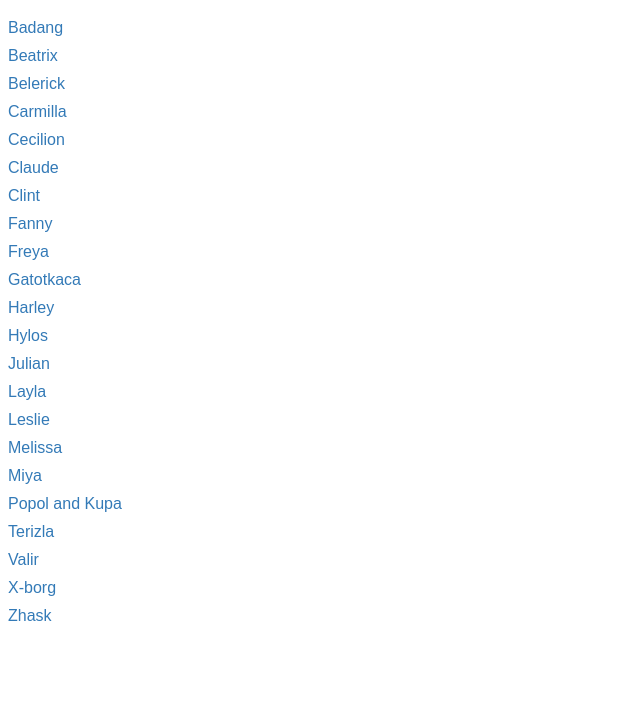
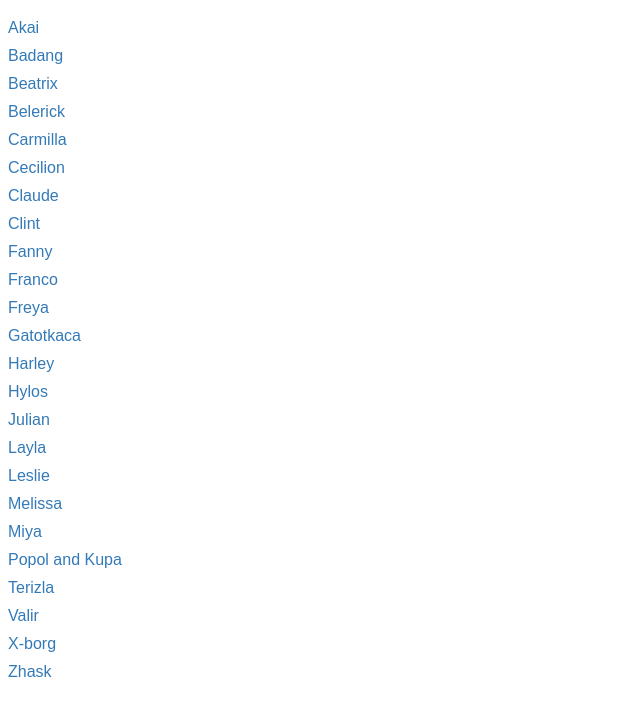
Before and after one commit to hmenorjr/mlbb-counter-heroes, a plain HTML site: page index.html in a window 1280 px wide. Shown: the part 61-776 px from the top of the page, without its empty margins (0-640 px from the left). Drawn offline with Linux system fonts and the light colour scheme.

Commit message:
Added some more heroes and counters

```diff
--- a/index.html
+++ b/index.html
@@ -9,6 +9,7 @@
 <body>
     <h1>Heroes and Counter Heroes</h1>
     <ul id="heroes">
+        <li><a href="#" data-hero="Akai">Akai</a></li>
         <li><a href="#" data-hero="Badang">Badang</a></li>
         <li><a href="#" data-hero="Beatrix">Beatrix</a></li>
         <li><a href="#" data-hero="Belerick">Belerick</a></li>
@@ -17,6 +18,7 @@
         <li><a href="#" data-hero="Claude">Claude</a></li>
         <li><a href="#" data-hero="Clint">Clint</a></li>
         <li><a href="#" data-hero="Fanny">Fanny</a></li>
+        <li><a href="#" data-hero="Franco">Franco</a></li>
         <li><a href="#" data-hero="Freya">Freya</a></li>
         <li><a href="#" data-hero="Gatotkaca">Gatotkaca</a></li>
         <li><a href="#" data-hero="Harley">Harley</a></li>
--- a/script.js
+++ b/script.js
@@ -1,18 +1,18 @@
 // Data for heroes and their counter heroes
 const heroesData = {
-    "Hylos": ["Fanny", "Natalia", "Eudora", "Sun", "Odette", "Karrie", "Valir", "Alpha", "Grock", "Akai", "Franco"],
+    "Hylos": ["Fanny", "Natalia", "Eudora", "Sun", "Odette", "Karrie", "Valir", "Alpha", "Grock", "Akai", "Franco","Leslie"],
     "Layla": ["Natalia", "Fanny", "Hayabusa", "Lancelot", "Gusion", "Miya", "Harley", "Kagura", "Lunox", "Vexana", "Cecilion", "Claude", "Zilong"],
     "Miya": ["Natalia", "Alucard", "Clint", "Layla", "Eudora", "Zilong", "Saber", "Lancelot", "Kaja", "Hayabusa", "Jawhead", "Chou", "Hanzo"],
     "Fanny": ["Claude", "Granger", "Lesley", "Hilda", "Alucard", "Cecilion", "Valir", "Yi Sun-shin", "Ling", "Helcurt", "Atlas", "Grock", "Johnson"],
-    "Gatotkaca": ["Silvanna","Franco","Ruby","Minsitthar","Kaja","Alpha","Lunox","Karrie","Hayabusa","Natalia","Miya","Sun","Balmond","Bruno","Layla","Eudora","Vale","Nana","Aurora","Uranus","Dyrroth","Thamuz","Freya","X-Borg","Yin"],
-    "Belerick": ["Valir","Karrie", "Dyrroth", "Thamuz", "Fanny", "Uranus", "Carmilla", "Angela", "Floryn", "Freya", "Sun", "Alpha", "Minsitthar", "Saber"],
+    "Gatotkaca": ["Silvanna","Franco","Ruby","Minsitthar","Kaja","Alpha","Lunox","Karrie","Hayabusa","Natalia","Miya","Sun","Balmond","Bruno","Layla","Eudora","Vale","Nana","Aurora","Uranus","Dyrroth","Thamuz","Freya","X-Borg","Yin","Leslie"],
+    "Belerick": ["Valir","Karrie", "Dyrroth", "Thamuz", "Fanny", "Uranus", "Carmilla", "Angela", "Floryn", "Freya", "Sun", "Alpha", "Minsitthar", "Saber","Leslie"],
     "Melissa": ["Moskov","Franco","Yve","Aurora","Saber","Lancelot","Yu Zhong","Eudora","Chou","Brody","Claude","Clint","Lesley","Hayabusa","X.Borg"],
     "Cecilion": ["Chou","Gusion","Harley","Hayabusa","Helcurt","Aldous","Lancelot","Kufra","Lesley","Natalia"],
-    "Carmilla": ["Lunox","Baxia","Claude","Kaja","Karrie","Pharsa","Chou","Wanwan","Hanabi"],
+    "Carmilla": ["Lunox","Baxia","Claude","Kaja","Karrie","Pharsa","Chou","Wanwan","Hanabi","Leslie"],
     "Xborg": ["Esmeralda","Chou","Gloo","Baxia","Franco","Nana","Granger","Khufra","Kimmy","Lesley","Alpha","Gusion","Pharsa","Guinevere","Silvanna","Ruby","Minsitthar","Kaja","Yi-Sun-Shin","Ling","Atlas","Gatotkaca","Uranus","Lancelot","Balmond","Lunox","Hayabusa"],
     "Zhask": ["Eudora","Helcurt","Akai","Cecilion","Claude","Lancelot","Fanny","Joy","Nolan","Paquito","Xavier","Vale","Belerick","Saber","Kagura","Nana","Aurora","Pharsa","Luo Yi","Valir","Guinivere","Bane","Silvanna","Hilda","Lylia"],
     "Badang": ["Wanwan","Chou","Khaleed","Yu Zhong","Kimmy","Hanzo","Hanabi","Helcurt","Odette","Silvanna","Franco","Ruby","Minsitthar","Kaja","Lunox","Khufra","Aldous","Benedetta"],
-    "Terizla": ["Valir", "Guinevere","Karrie","Silvanna","Franco","Ruby","Minsitthar","Kaja","Dyroth","Xborg"],
+    "Terizla": ["Valir", "Guinevere","Karrie","Silvanna","Franco","Ruby","Minsitthar","Kaja","Dyroth","Xborg","Leslie"],
     "Julian": ["Aamon", "Edith", "Pacquito"],
     "Freya": ["Phoveus", "Wanwan", "Minsitthar","Esmeralda","Kaja"],
     "Popol and Kupa": ["Clint","Kagura","Kimmy","Wanwan","Saber", "Melissa"],
@@ -21,7 +21,9 @@ const heroesData = {
     "Valir": ["Beatrix","Lancelot","Natalia","Chou","Jawhead","Ling","Gusion","Hayabusa","Yve","Kagura","Lloyd"],
     "Claude": ["Natalia","Lancelot","Chou","Jawhead","Ling","Gusion","Hayabusa","Yve","Beatrix","Lloyd","Kagura","Leslie"],
     "Harley": ["Natalia","Lancelot","Chou","Jawhead","Ling","Gusion","Hayabusa","Yve","Beatrix","Lloyd","Kagura","Saber"],
-    "Leslie": ["Natalia","Lancelot","Chou","Jawhead","Ling","Gusion","Hayabusa","Yve","Beatrix","Lloyd","Kagura","Clint"]
+    "Leslie": ["Natalia","Lancelot","Chou","Jawhead","Ling","Gusion","Hayabusa","Yve","Beatrix","Lloyd","Kagura","Clint"],
+    "Akai": ["Leslie"],
+    "Franco": ["Leslie"]
 };
 
 // Get the heroes list and counter heroes div
```
